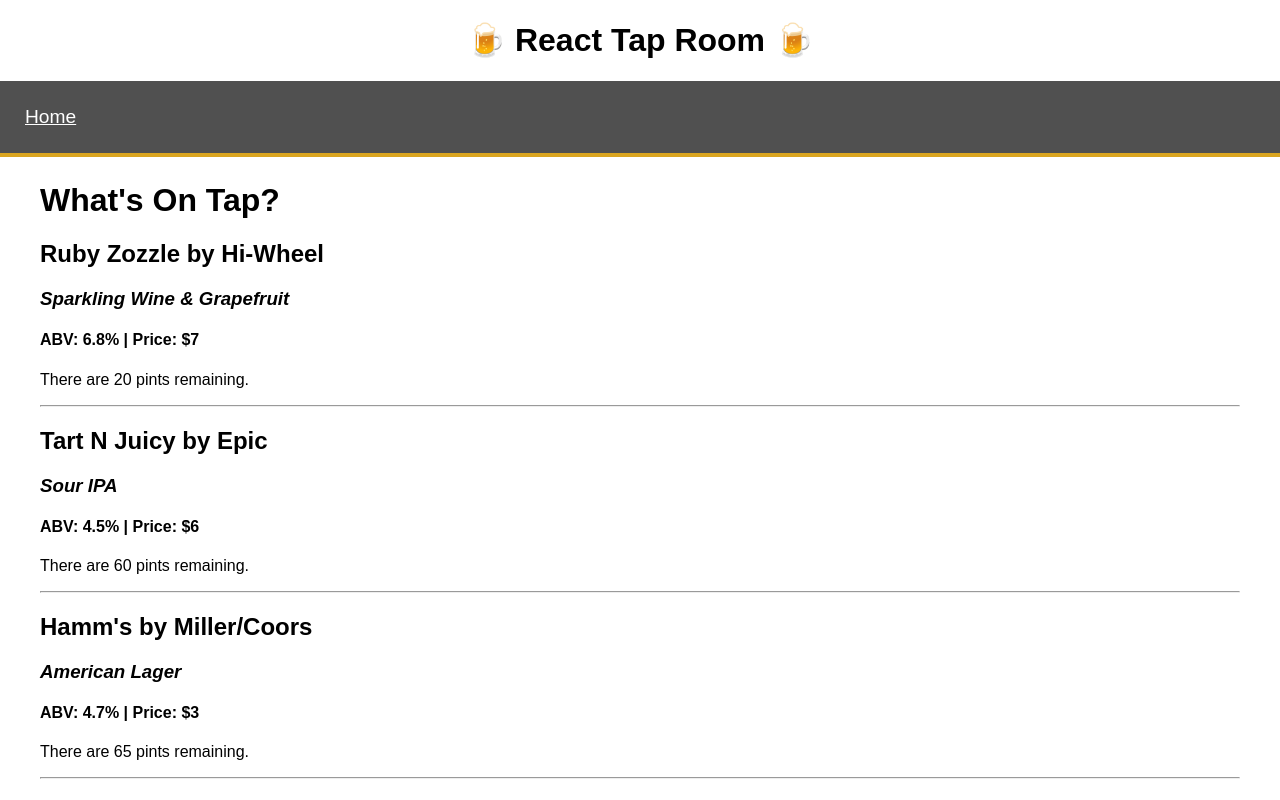
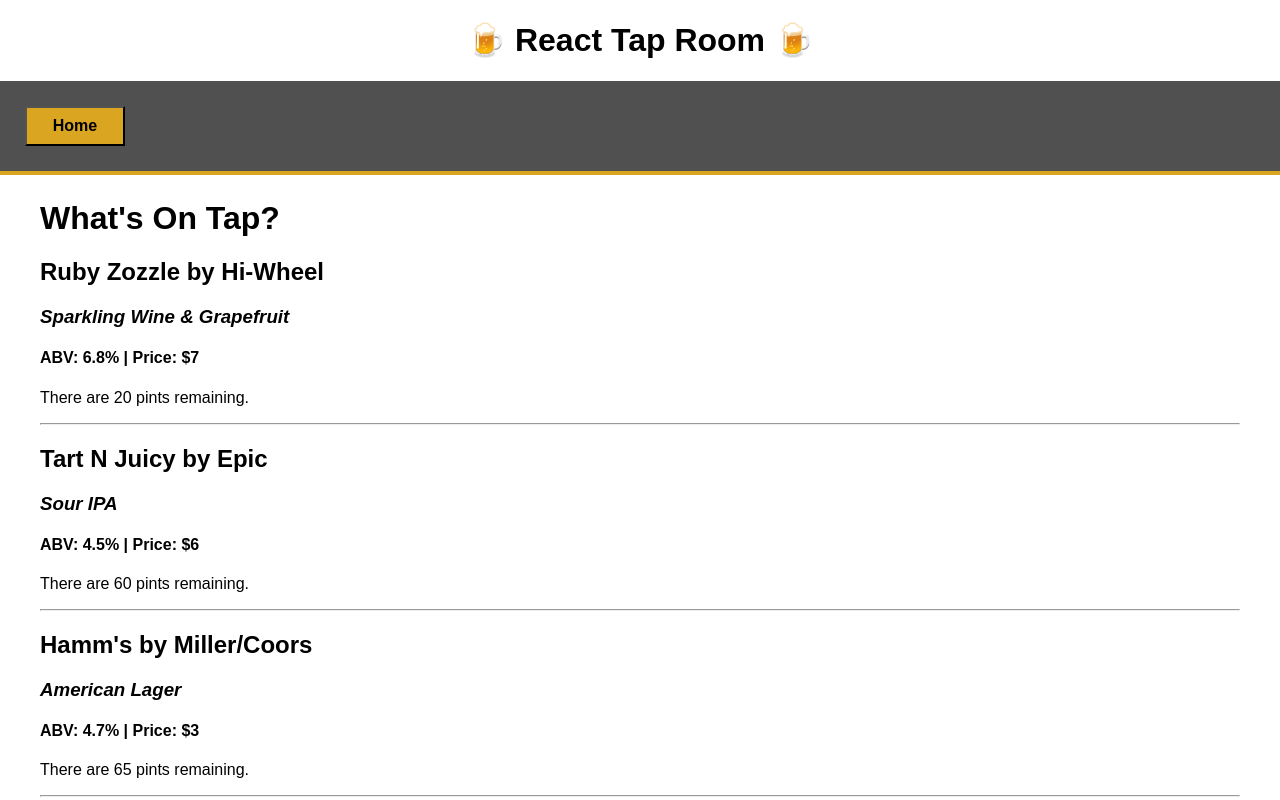
Before and after one commit to ellymaimon/tap-room-react, a React app: page / in a window 1280 px wide. Shown: the top 800 px of the page. Built offline with nearby package versions, Linux system fonts and the light colour scheme.

Commit message:
Clean header link style with button

```diff
--- a/src/components/Header.jsx
+++ b/src/components/Header.jsx
@@ -13,16 +13,11 @@
     textAlign: "center"
   }
 
-  const linkStyle = {
-    color: "white",
-    fontSize: "1.2em"
-  }
-
   return (
     <div>
       <h1 style={headerStyle}>🍺 React Tap Room 🍺</h1>
       <div style={headerContainer}>
-        <Link style={linkStyle} to="/">Home</Link>
+        <Link to="/"><button className="btn">Home</button></Link>
       </div>
     </div>
   );
```
